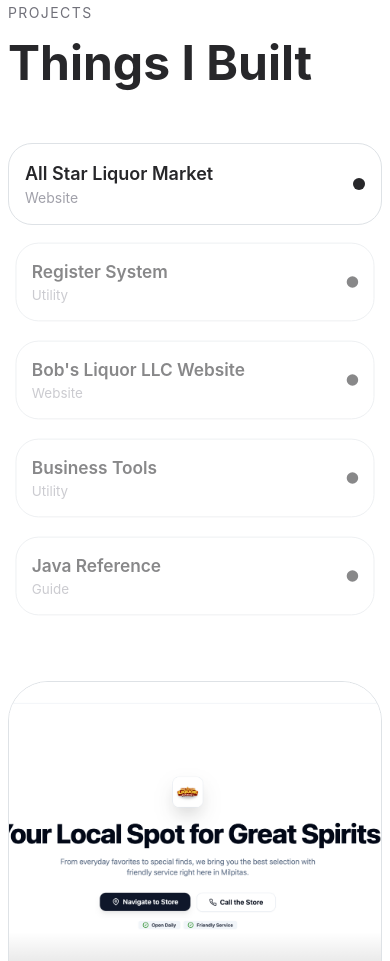
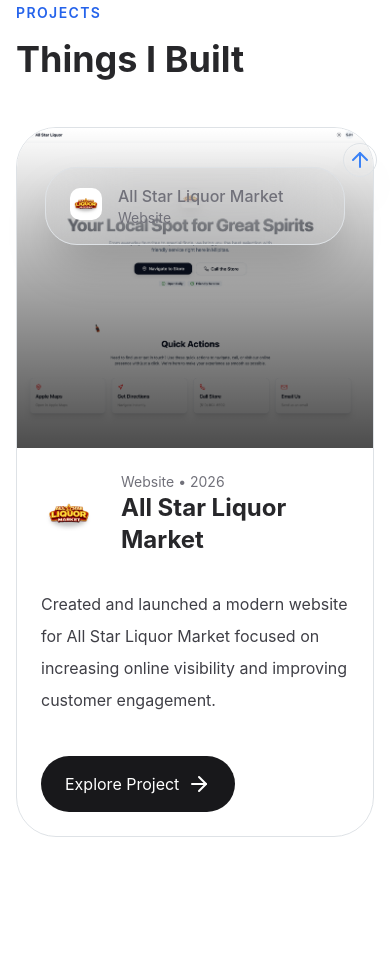
Before and after one commit to Sulavjung/gatsbyPersonalSite, a Gatsby site: page / in a window 390 px wide. Shown: the part 3375-4336 px from the top of the page. Built offline with nearby package versions, Linux system fonts and the light colour scheme; Gatsby itself is replaced by a stand-in of ours.

Commit message:
Changed the project showcase section a big and added a mobile layout.

```diff
--- /dev/null
+++ b/src/components/projectComponent/ProjectShowcaseWithMobile.js
@@ -0,0 +1,465 @@
+import React, { useState } from "react"
+import { motion, AnimatePresence } from "framer-motion"
+
+import registerImage from "../../assets/registerManagement.png"
+import registerLogo from "../../assets/RegisterManagementLogo.png"
+
+import businessImage from "../../assets/realEstateAnalysis.png"
+import businessLogo from "../../assets/realEstateAnalysislogo.png"
+
+import javaImage from "../../assets/Java Cheat.png"
+import javaLogo from "../../assets/javacheatlogo.png"
+
+import allStarLogo from "../../assets/allStarLiquorLogo.png"
+import allStarWebPage from "../../assets/AllStarLiquorWebPage.png"
+
+import bobsLiquorLogo from "../../assets/bobsLiquorLLCLogo.png"
+import bobsLiquorWebPage from "../../assets/BobsLiquorLLCWebPage.png"
+import { ArrowDown, ArrowRight } from "lucide-react"
+
+const projects = [
+  {
+    title: "All Star Liquor Market",
+    type: "Website",
+    year: "2026",
+    description:
+      "Created and launched a modern website for All Star Liquor Market focused on increasing online visibility and improving customer engagement.",
+    link: "https://allstarliquormarket.netlify.app",
+    mainImage: allStarWebPage,
+    logo: allStarLogo,
+    imgAlt: "All Star Liquor",
+  },
+
+  {
+    title: "Register System",
+    type: "Utility",
+    year: "2023",
+    description:
+      "This project came out of the necessity to build something useful for small businesses.",
+    link: "https://registermanagement.onrender.com",
+    mainImage: registerImage,
+    logo: registerLogo,
+    imgAlt: "Register System",
+  },
+
+  {
+    title: "Bob's Liquor LLC Website",
+    type: "Website",
+    year: "2026",
+    description:
+      "Developed and deployed a full website for Bob’s Liquor LLC to increase discoverability and customer acquisition.",
+    link: "https://bobliquorllc.netlify.app",
+    mainImage: bobsLiquorWebPage,
+    logo: bobsLiquorLogo,
+    imgAlt: "Bob Website",
+  },
+
+  {
+    title: "Business Tools",
+    type: "Utility",
+    year: "2023",
+    description: "Affordable and user-friendly tools for small businesses.",
+    link: "https://sulavtools.netlify.app",
+    mainImage: businessImage,
+    logo: businessLogo,
+    imgAlt: "Business Tools",
+  },
+
+  {
+    title: "Java Reference",
+    type: "Guide",
+    year: "2023",
+    description: "Quick and easy Java cheat sheets.",
+    link: "https://sulavhamal.com/cheatsheet",
+    mainImage: javaImage,
+    logo: javaLogo,
+    imgAlt: "Java",
+  },
+]
+
+const ProjectShowcase = () => {
+  const [selected, setSelected] = useState("All Star Liquor Market")
+
+  const [showPicker, setShowPicker] = useState(false)
+
+  const active = projects.find(project => project.title === selected)
+
+  return (
+    <section className="py-32">
+      <div
+        className="
+max-w-7xl
+mx-auto
+px-3
+md:px-0
+"
+      >
+        {/* HEADER */}
+
+        <div className="mb-12">
+          <p
+            className="
+uppercase
+tracking-widest
+text-sm
+text-blue-600
+font-semibold
+"
+          >
+            Projects
+          </p>
+
+          <h2
+            className="
+text-4xl
+md:text-5xl
+
+font-bold
+
+mt-3
+
+text-zinc-800
+dark:text-zinc-200
+"
+          >
+            Things I Built
+          </h2>
+        </div>
+
+        <div
+          className="
+grid
+lg:grid-cols-[320px_1fr]
+gap-16
+items-start
+"
+        >
+          {/* DESKTOP SIDEBAR */}
+
+          <div
+            className="
+hidden
+lg:block
+space-y-4
+"
+          >
+            {projects.map((project, index) => {
+              const activeCard = project.title === selected
+
+              return (
+                <button
+                  key={project.title}
+                  onClick={() => setSelected(project.title)}
+                  className="
+w-full
+text-left
+"
+                >
+                  <motion.div
+                    animate={{
+                      scale: activeCard ? 1 : 0.96,
+
+                      opacity: activeCard ? 1 : 0.55,
+                    }}
+                    className={` rounded-3xl p-3 border transition ${activeCard ? "bg-white/10 border-white/20" : "border-transparent"} flex flex-row items-center gap-2 `}
+                  >
+                    <img
+                      src={project.logo}
+                      className=" w-8 h-8 rounded-lg mb-1  "
+                    />
+                    <div>
+                      <div className=" font-medium text-zinc-500 dark:text-zinc-50 ">
+                        {project.title}
+                      </div>
+
+                      <div className=" text-sm text-zinc-500 dark:text-zinc-400 ">
+                        {project.type}
+                      </div>
+                    </div>
+                  </motion.div>
+                </button>
+              )
+            })}
+          </div>
+
+          {/* CONTENT */}
+
+          <div className="relative">
+            <AnimatePresence mode="popLayout" initial={false}>
+              <motion.div
+                key={selected}
+                initial={{
+                  opacity: 0,
+                  y: 40,
+                  z: 3,
+                  scale: 0.98,
+                }}
+                exit={{
+                  opacity: 0,
+                  y: -40,
+                  z: -3,
+                  scale: 0.98,
+                }}
+                animate={{
+                  opacity: 1,
+                  y: 0,
+                  z: 0,
+                  scale: 1,
+                }}
+                transition={{
+                  duration: 0.45,
+                  ease: "easeOut",
+                }}
+                className=" rounded-[40px] overflow-hidden border border-white/10 bg-white/[0.03] backdrop-blur-xl "
+              >
+                {/* IMAGE */}
+
+                <div className=" relative h-[320px] md:h-[520px] overflow-hidden ">
+                  <img
+                    src={active.mainImage}
+                    alt={active.imgAlt}
+                    className=" w-full h-full object-cover "
+                  />
+                  <div className=" absolute inset-0 bg-gradient-to-t from-black/70 to-transparent " />
+                </div>
+
+                {/* CONTENT */}
+
+                <div className=" p-6 md:p-10 ">
+                  <div className=" flex gap-4 items-center mb-8 ">
+                    <img src={active.logo} className=" w-14 h-14 rounded-xl " />
+
+                    <div>
+                      <p className=" text-sm text-zinc-500 dark:text-zinc-400 ">
+                        {active.type}
+                        {" • "}
+                        {active.year}
+                      </p>
+
+                      <h3 className=" text-2xl md:text-4xl text-zinc-800 dark:text-zinc-200 font-bold ">
+                        {active.title}
+                      </h3>
+                    </div>
+                  </div>
+
+                  <p className=" leading-8 text-zinc-700 dark:text-zinc-300 ">
+                    {active.description}
+                  </p>
+
+                  <a
+                    href={active.link}
+                    target="_blank"
+                    rel="noreferrer"
+                    className=" inline-flex mt-10 px-6 py-3 rounded-full bg-zinc-900 dark:bg-zinc-900 text-white dark:text-zinc-900 "
+                  >
+                    Explore Project <ArrowRight className=" w-6 h-6 ml-2 " />
+                  </a>
+                </div>
+              </motion.div>
+            </AnimatePresence>
+
+            {/* APPLE GLASS SELECTOR */}
+
+            <div className=" lg:hidden sticky bottom-6 mt-10 z-10 flex flex-row justify-center ">
+              <div className="relative">
+                <motion.div
+                  initial={{
+                    y: 60,
+                    opacity: 0,
+                    scale: 0.12,
+                  }}
+                  whileInView={{
+                    y: [60, -60, 18, -6, 0],
+                    opacity: 1,
+                    scale: 1,
+                  }}
+                  transition={{
+                    y: {
+                      duration: 0.9,
+                      ease: "easeIn",
+                      times: [0, 0.35, 0.65, 0.85, 1],
+                    },
+                    opacity: {
+                      duration: 0.5,
+                      ease: "easeIn",
+                    },
+                    scale: {
+                      duration: 0.5,
+                      ease: "easeIn",
+                    },
+                  }}
+                  className=" overflow-hidden rounded-[32px] backdrop-blur-2xl bg-red/55 dark:bg-zinc-900/55 border border-white/30 shadow-2xl min-w-[300px] p-2  "
+                >
+                  <motion.button
+                    whileTap={{
+                      scale: 0.87,
+                    }}
+                    key={active.title}
+                    exit={{
+                      opacity: 0,
+                      scale: 0.57,
+                    }}
+                    whileInView={{
+                      opacity: 1,
+                      scale: 1,
+                      y: 0,
+                      x: 0,
+                    }}
+                    initial={{
+                      opacity: 0,
+                      scale: 0.57,
+                      y: 25,
+                    }}
+                    transition={{
+                      type: "spring",
+                      bounce: 0.1,
+                      duration: 0.1,
+                    }}
+                    onClick={() => {
+                      setSelected(active.title)
+                      setShowPicker(!showPicker)
+                    }}
+                    className={` p-2 px-3 rounded-2xl text-left transition hover:bg-white/30 dark:hover:bg-zinc-800/30 flex items-center gap-3 w-full `}
+                  >
+                    <img
+                      src={active.logo}
+                      className=" w-8 h-8 rounded-lg mb-1 "
+                    />
+                    <div>
+                      <div className=" font-medium text-zinc-500 dark:text-zinc-400 ">
+                        {active.title}
+                      </div>
+
+                      <div className=" text-sm text-zinc-500 dark:text-zinc-400 ">
+                        {active.type}
+                      </div>
+                    </div>
+                  </motion.button>
+
+                  <AnimatePresence mode="wait">
+                    {showPicker && (
+                      <motion.div
+                        layout
+                        initial={{
+                          height: 0,
+                          opacity: 0,
+                        }}
+                        animate={{
+                          height: "auto",
+                          opacity: 1,
+                        }}
+                        exit={{
+                          height: 0,
+                          opacity: 0,
+                        }}
+                        transition={{
+                          type: "spring",
+                          bounce: 0.1,
+                          duration: 0.95,
+                          opacity: {
+                            duration: 0.5,
+                          },
+                        }}
+                        className=" overflow-hidden"
+                      >
+                        <div className=" flex flex-col p-0 m-0">
+                          <AnimatePresence mode="wait">
+                            {projects
+                              .filter(
+                                (project, i) => project.title !== active.title,
+                              )
+                              .map((project, index) => (
+                                <motion.button
+                                  initial={{
+                                    opacity: 0,
+                                    y: 25,
+                                  }}
+                                  whileTap={{
+                                    scale: 0.87,
+                                  }}
+                                  key={project.title}
+                                  whileInView={{
+                                    opacity: 1,
+                                    y: 0,
+                                  }}
+                                  transition={{
+                                    duration: 0.04,
+                                    opacity: { duration: 0.2 },
+                                  }}
+                                  onClick={() => {
+                                    setSelected(project.title)
+                                    setShowPicker(false)
+                                  }}
+                                  className={` p-2 px-3 rounded-2xl text-left transition ${project.title === active.title ? "bg-white/70 dark:bg-zinc-800/80" : "hover:bg-white/30 dark:hover:bg-zinc-800/30"} flex items-center gap-3 `}
+                                >
+                                  <img
+                                    src={project.logo}
+                                    className=" w-8 h-8 rounded-lg mb-1  "
+                                  />
+                                  <div>
+                                    <div className=" font-medium text-zinc-500 dark:text-zinc-50 ">
+                                      {project.title}
+                                    </div>
+
+                                    <div className=" text-sm text-zinc-500 dark:text-zinc-400 ">
+                                      {project.type}
+                                    </div>
+                                  </div>
+                                </motion.button>
+                              ))}
+                          </AnimatePresence>
+                        </div>
+                      </motion.div>
+                    )}
+                  </AnimatePresence>
+                </motion.div>
+                <motion.button
+                  whileTap={{
+                    scale: 0.87,
+                  }}
+                  initial={{
+                    y: 60,
+                    opacity: 0,
+                    scale: 0.12,
+                  }}
+                  whileInView={{
+                    y: [60, -60, 18, -6, 0],
+                    opacity: 1,
+                    scale: 1,
+                  }}
+                  transition={{
+                    y: {
+                      duration: 0.9,
+                      ease: "easeIn",
+                      times: [0, 0.35, 0.65, 0.85, 1],
+                    },
+                    opacity: {
+                      duration: 0.5,
+                      ease: "easeIn",
+                    },
+                    scale: {
+                      duration: 0.5,
+                      ease: "easeIn",
+                    },
+                  }}
+                  onClick={() => setShowPicker(!showPicker)}
+                  className=" p-1 rounded-full backdrop-blur-2xl bg-red/55 dark:bg-zinc-900/55 border border-white/30 shadow-2xl absolute -top-6 -right-8 flex items-center justify-center "
+                >
+                  <motion.div
+                    animate={{
+                      rotate: showPicker ? 0 : 180,
+                    }}
+                  >
+                    <ArrowDown className=" w-full h-full text-blue-500 dark:text-orange-400 " />
+                  </motion.div>
+                </motion.button>
+              </div>
+            </div>
+          </div>
+        </div>
+      </div>
+    </section>
+  )
+}
+
+export default ProjectShowcase
--- a/src/pages/index.js
+++ b/src/pages/index.js
@@ -13,6 +13,7 @@ import { useStaticQuery, graphql } from "gatsby"
 import CustomCursor from "../components/CustomCursor"
 import BookSection from "../components/BooksSection"
 import ProjectShowcase from "../components/projectComponent/ProjectShowcase"
+import ProjectShowcase1 from "../components/projectComponent/ProjectShowcaseWithMobile"
 
 const IndexPage = () => {
   var data = useStaticQuery(graphql`
@@ -137,52 +138,57 @@ const IndexPage = () => {
       <Navbar />
       <Eyecatcher />
       <BoxesContents />
-      <ProjectShowcase />
+      <ProjectShowcase1 />
       <BookSection
         books={[
           {
             title: "Atomic Habits",
             author: "James Clear",
-            review: "One of the best books on consistency and building systems."
+            review:
+              "One of the best books on consistency and building systems.",
           },
           {
             title: "Deep Work",
             author: "Cal Newport",
-            review: "Helped me rethink focus and distraction completely."
+            review: "Helped me rethink focus and distraction completely.",
           },
           {
             title: "The Pragmatic Programmer",
             author: "Andrew Hunt",
-            review: "Changed how I approach writing maintainable software."
-          }
+            review: "Changed how I approach writing maintainable software.",
+          },
         ]}
-        metadata={{ title: "Books that Changed My Thinking ", subtitle: "A small collection of books that shaped how I think, build, learn, and approach life." }}
+        metadata={{
+          title: "Books that Changed My Thinking ",
+          subtitle:
+            "A small collection of books that shaped how I think, build, learn, and approach life.",
+        }}
       />
       <BookSection
         metadata={{
           title: "Three Books Every Programmer should Read",
           subtitle:
-            "A collection of books influencing how I think about software engineering, algorithms, and modern AI systems."
+            "A collection of books influencing how I think about software engineering, algorithms, and modern AI systems.",
         }}
         books={[
           {
             title: "Software Engineering at Google",
             author: "Titus Winters, Tom Manshreck & Hyrum Wright",
             review:
-              "Completely changed how I think about large-scale engineering, maintainability, testing, and building systems that survive years rather than months."
+              "Completely changed how I think about large-scale engineering, maintainability, testing, and building systems that survive years rather than months.",
           },
           {
             title: "Algorithms in a Nutshell",
             author: "George T. Heineman",
             review:
-              "Currently reading this to strengthen my understanding of algorithms beyond interviews—focusing on practical implementation, tradeoffs, and deeper intuition."
+              "Currently reading this to strengthen my understanding of algorithms beyond interviews—focusing on practical implementation, tradeoffs, and deeper intuition.",
           },
           {
             title: "Deep Learning with Python",
             author: "François Chollet",
             review:
-              "A fascinating bridge between theory and practice. Helped me understand how modern neural networks actually work while building real projects."
-          }
+              "A fascinating bridge between theory and practice. Helped me understand how modern neural networks actually work while building real projects.",
+          },
         ]}
       />
 
```
Also changed, not shown: src/content/Overview.md (+4 -1 lines), src/content/.obsidian/app.json, src/content/.obsidian/workspace.json, 1 other file.
